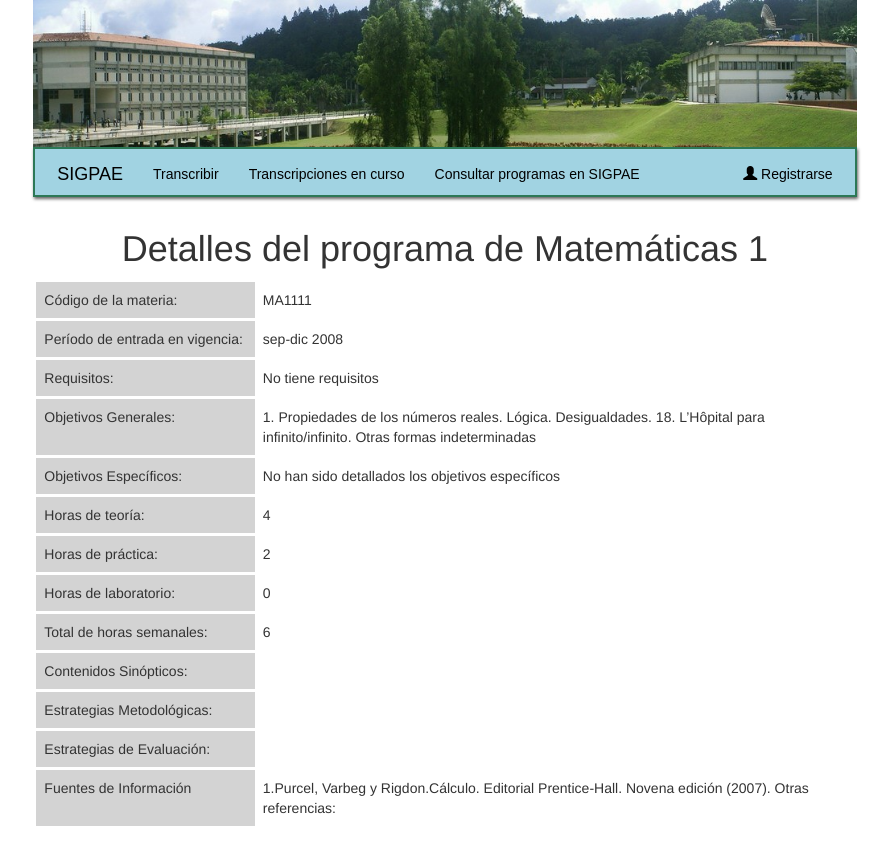
After one commit to 815edwar/SIGPAE, a Django app: a page that uses templates/base.html in a window 1280 px wide. The commit adds this page. Shown: the whole page, without its empty margins (195-1086 px from the left). Run offline with Django 3.2, Linux system fonts and the light colour scheme; data comes from the database, SQL or seed files in the repository; some libraries are stand-ins or nearby versions.

Commit message:
adding consultar sigpae view

```diff
--- a/sigpaeHistoricos/urls.py
+++ b/sigpaeHistoricos/urls.py
@@ -8,5 +8,6 @@ urlpatterns = [
     url(r'^pdf_list/$', PDFList.as_view(), name='pdf_list'),
     url(r'^programa_list/$', ProgramaList.as_view(), name='programa_list'),
     url(r'^ajax/encargado/$', views.encargado, name='encargado'),
+    url(r'^program_detail/(?P<pk>\d+)/$', DisplayProgram.as_view(), name="program_details")
 
 ]
--- a/sigpaeHistoricos/views.py
+++ b/sigpaeHistoricos/views.py
@@ -26,6 +26,17 @@ class ProgramaList(TemplateView):
         context = super(ProgramaList, self).get_context_data(**kwargs)
         programas = Programa.objects.all()
         context['programas'] = programas
+        return context
+
+class DisplayProgram(TemplateView):
+    template_name = "display_program.html"
+
+    def get_context_data(self,**kwargs):
+        context= super(DisplayProgram,self).get_context_data(**kwargs)
+        programa = Programa.objects.get(pk=kwargs['pk'])
+        horas_semanales = programa.horas_practica + programa.horas_teoria + programa.horas_laboratorio
+        context['programa'] = programa
+        context['horas_semanales'] = horas_semanales
         return context
 
 
--- /dev/null
+++ b/static/css/display_program.css
@@ -0,0 +1,13 @@
+
+h1{
+	text-align: center;
+}
+
+.table-programa tr{
+	border: solid #FFF;
+}
+
+.detail{
+	min-width:220px;
+	background: #D3D3D3;
+}
--- a/templates/base.html
+++ b/templates/base.html
@@ -31,6 +31,7 @@
 			    <ul class="nav navbar-nav">
 			      <li><a href="{% url 'agregar_pdf' %}">Transcribir</a></li>
 			      <li><a href="{% url 'pdf_list' %}">Transcripciones en curso</a></li>
+			      <li><a href="{% url 'programa_list' %}">Consultar programas en SIGPAE</a></li>
 
 			    </ul>
 			    <ul class="nav navbar-nav navbar-right">
--- /dev/null
+++ b/templates/display_program.html
@@ -0,0 +1,97 @@
+{% extends 'base.html' %}
+{% load static %}
+
+{% block custom_css %}
+	<link rel="stylesheet" type="text/css" href="{% static 'css/display_program.css' %}">
+{% endblock %}
+{% block content%}
+
+		<div class="row">
+		<div class="table-responsive">
+
+			<table class="table table-programa">
+				<thead>
+					<h1>Detalles del programa de {{programa.denominacion}}</h1>
+				</thead>
+				<tr>
+					<td class="detail"> Código de la materia:</td>
+
+					<td class="content">{{programa.codigo}}</td>
+				</tr>
+				<tr>
+					<td class="detail"> Período de entrada en vigencia:</td>
+
+					<td class="content">{{programa.periodo}} {{programa.año}}</td>
+				</tr>
+				<tr>
+					<td class="detail"> Requisitos: </td>
+					{% if programa.requisitos != None %}
+						<td class="content">{{programa.requisitos}}</td>
+					{% else %}
+						<td class="content">No tiene requisitos</td>
+					{% endif %}
+				</tr>
+				<tr>
+					<td class="detail">Objetivos Generales:</td>
+
+					<td class="content">{{programa.objetivos_generales}}</td>
+				</tr>
+				<tr>
+					<td class="detail"> Objetivos Específicos:</td>
+					{% if programa.objetivos_especificos != "" %}
+
+						<td class="content">{{programa.objetivos_especificos}}</td>
+					{% else %}
+						<td>No han sido detallados los objetivos específicos</td>
+					{% endif %}
+				</tr>
+				<tr>
+					<td class="detail"> Horas de teoría:</td>
+
+					<td class="content">{{programa.horas_teoria}}</td>
+				</tr>
+				<tr>
+					<td class="detail"> Horas de práctica:</td>
+
+					<td class="content">{{programa.horas_practica}}</td>
+				</tr>
+				<tr>
+					<td class="detail"> Horas de laboratorio:</td>
+
+					<td class="content">{{programa.horas_laboratorio}}</td>
+				</tr>
+				<tr>
+					<td class="detail"> Total de horas semanales:</td>
+
+					<td class="content">{{horas_semanales}}</td>
+				</tr>
+				<tr>
+					<td class="detail"> Contenidos Sinópticos:</td>
+
+					<td class="content">{{programa.sinopticos}}</td>
+				</tr>
+				<tr>
+					<td class="detail"> Estrategias Metodológicas:</td>
+
+					<td class="content">{{programa.estrategias_metodologicas}}</td>
+				</tr>
+				<tr>
+					<td class="detail"> Estrategias de Evaluación:</td>
+
+					<td class="content">{{programa.estrategias_evaluacion}}</td>
+				</tr>
+				<tr>
+					<td class="detail"> Fuentes de Información</td>
+
+					<td class="content">{{programa.ftes_info_recomendadas}}</td>
+				</tr>
+
+
+			</table>
+
+		</div>
+		</div>
+
+
+
+{% endblock %}
--- a/templates/programas.html
+++ b/templates/programas.html
@@ -16,7 +16,7 @@
                     {% for programa in programas %}
                     <tr>
                         <td>
-                            <a href="{% url 'ModifyPDF' programa.id %}">{{programa.denominacion}}</a>
+                            <a href="{% url 'program_details' programa.id %}">{{programa.denominacion}}</a>
                         </td>
                         <td>
                         	{{programa.periodo}} {{programa.año}}
```
